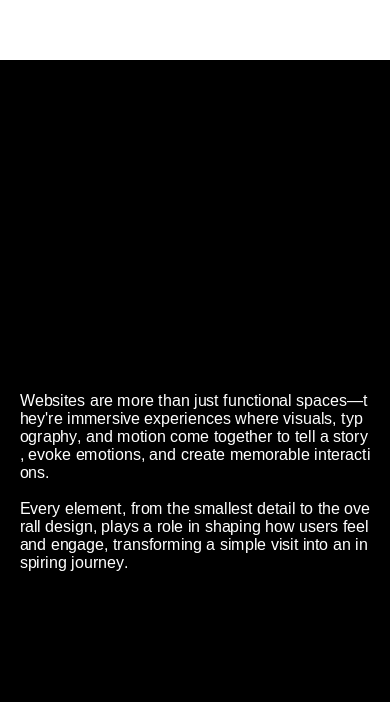
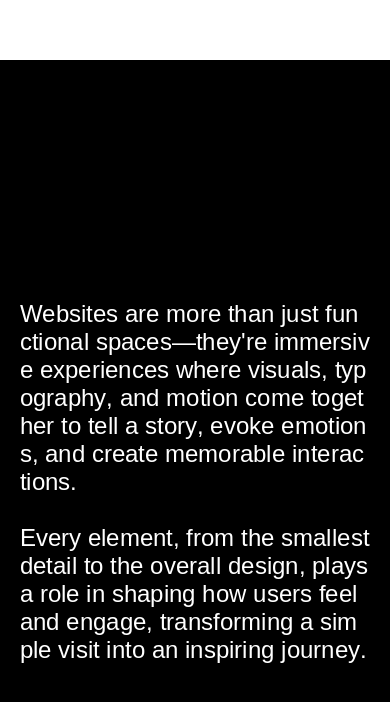
Before and after one commit to AgyapalSingh/next-learning-project, a Next.js app: page / in a window 390 px wide. Shown: the part 2615-3317 px from the top of the page. Built offline with nearby package versions, Linux system fonts and the light colour scheme; a web font is replaced by a local one.

Commit message:
CSS Updated for Section Text

```diff
--- a/app/globals.css
+++ b/app/globals.css
@@ -518,7 +518,7 @@ header {
   font-family: var(--primary-font-fam);
   font-weight: 400;
   font-style: normal;
-  font-size: clamp(16px, 4vw, 40px);
+  font-size: clamp(24px, 4vw, 40px);
   color: var(--primary-color);
 }
 
```
